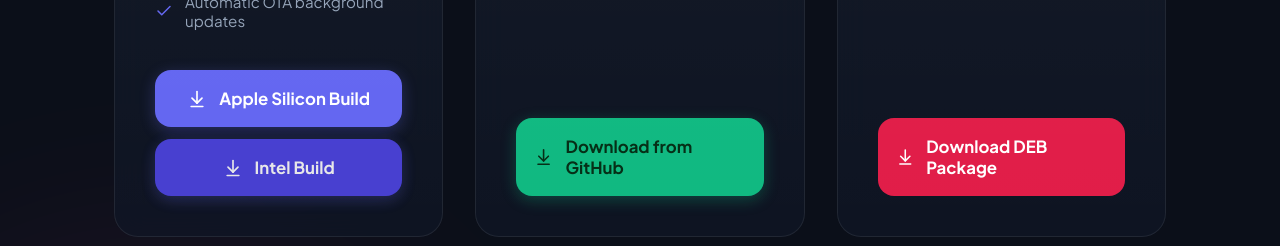
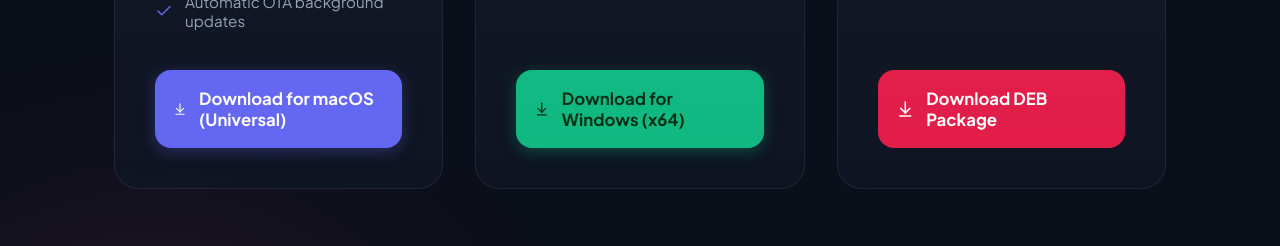
Before and after one commit to geeksmanin/portlabel-release, a React (Vite) app: page / in a window 1280 px wide. Shown: the part 660-906 px from the top of the page. Built offline with nearby package versions, Linux system fonts and the light colour scheme; no server answers.

Commit message:
fix: update macOS universal button and Windows download button labels

```diff
--- a/src/App.tsx
+++ b/src/App.tsx
@@ -166,15 +166,17 @@
               <li><Check size={18} /> Universal & standalone options</li>
               <li><Check size={18} /> Automatic OTA background updates</li>
             </ul>
-            <div style={{ display: 'flex', flexDirection: 'column', gap: '0.75rem' }}>
-              <a href={macArmAsset ? macArmAsset.browser_download_url : fallbackLink} className="btn-download btn-mac">
+            <div style={{ display: 'flex', flexDirection: 'column', gap: '0.75rem', marginTop: 'auto' }}>
+              <a href={(macArmAsset || macIntelAsset) ? (macArmAsset || macIntelAsset).browser_download_url : fallbackLink} className="btn-download btn-mac">
                 <ArrowDownToLine size={20} />
-                {macArmAsset ? `Apple Silicon ARM64 (${formatBytes(macArmAsset.size)})` : 'Apple Silicon Build'}
+                {macArmAsset ? `Download for macOS (Apple Silicon ARM64 - ${formatBytes(macArmAsset.size)})` : macIntelAsset ? `Download for macOS (Intel x64 - ${formatBytes(macIntelAsset.size)})` : 'Download for macOS (Universal)'}
               </a>
-              <a href={macIntelAsset ? macIntelAsset.browser_download_url : fallbackLink} className="btn-download btn-mac" style={{ opacity: 0.9, backgroundColor: '#4f46e5' }}>
-                <ArrowDownToLine size={20} />
-                {macIntelAsset ? `Intel x64 (${formatBytes(macIntelAsset.size)})` : 'Intel Build'}
-              </a>
+              {macIntelAsset && macArmAsset && (
+                <a href={macIntelAsset.browser_download_url} className="btn-download btn-mac" style={{ opacity: 0.9, backgroundColor: '#4f46e5' }}>
+                  <ArrowDownToLine size={20} />
+                  Download for macOS (Intel x64 - {formatBytes(macIntelAsset.size)})
+                </a>
+              )}
             </div>
           </div>
 
@@ -196,7 +198,7 @@
             </ul>
             <a href={winAsset ? winAsset.browser_download_url : fallbackLink} className="btn-download btn-win" style={{ marginTop: 'auto' }}>
               <ArrowDownToLine size={20} />
-              {winAsset ? `Download for Windows (${formatBytes(winAsset.size)})` : 'Download from GitHub'}
+              {winAsset ? `Download for Windows (${formatBytes(winAsset.size)})` : 'Download for Windows (x64)'}
             </a>
           </div>
 
```
